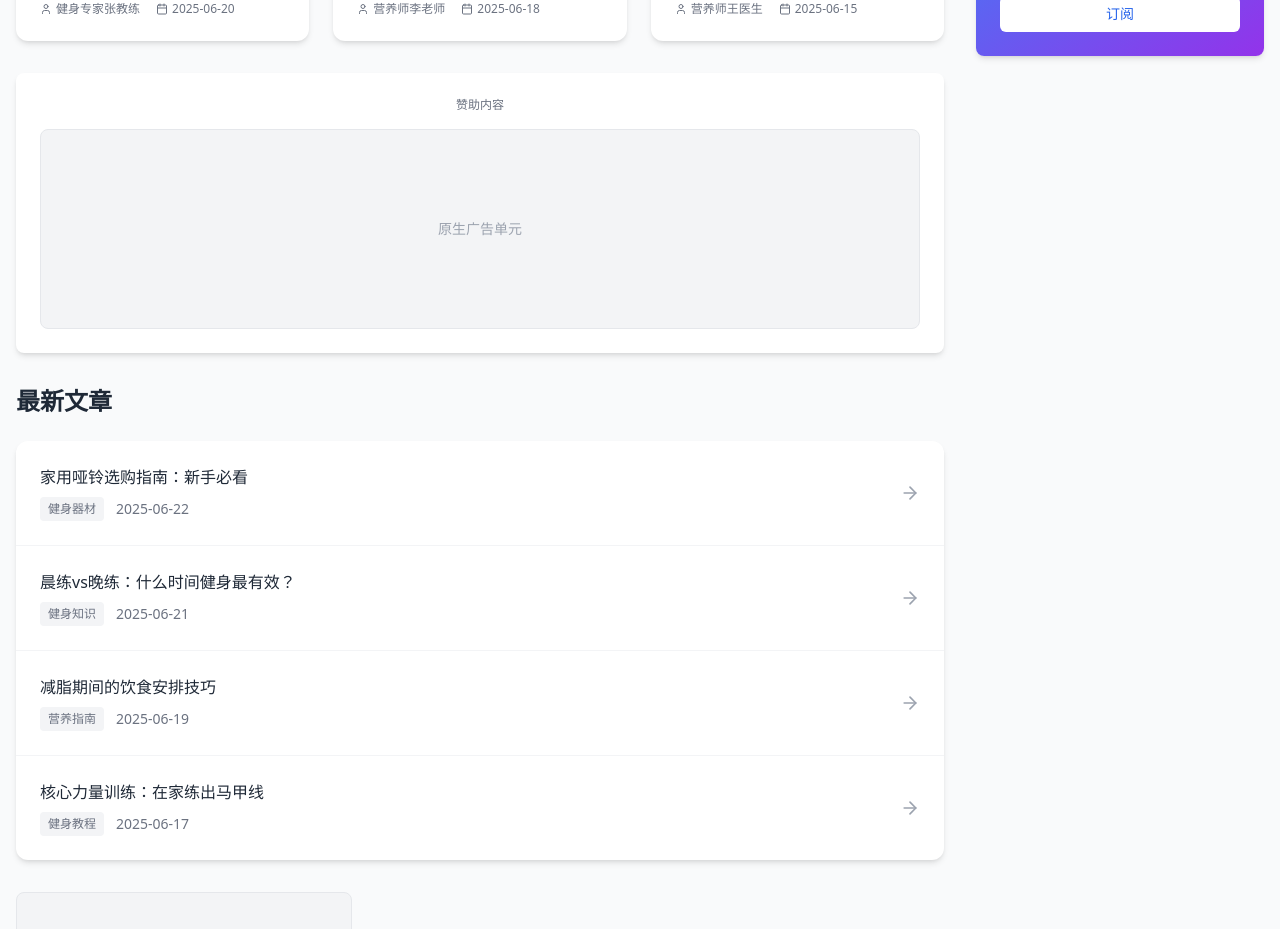
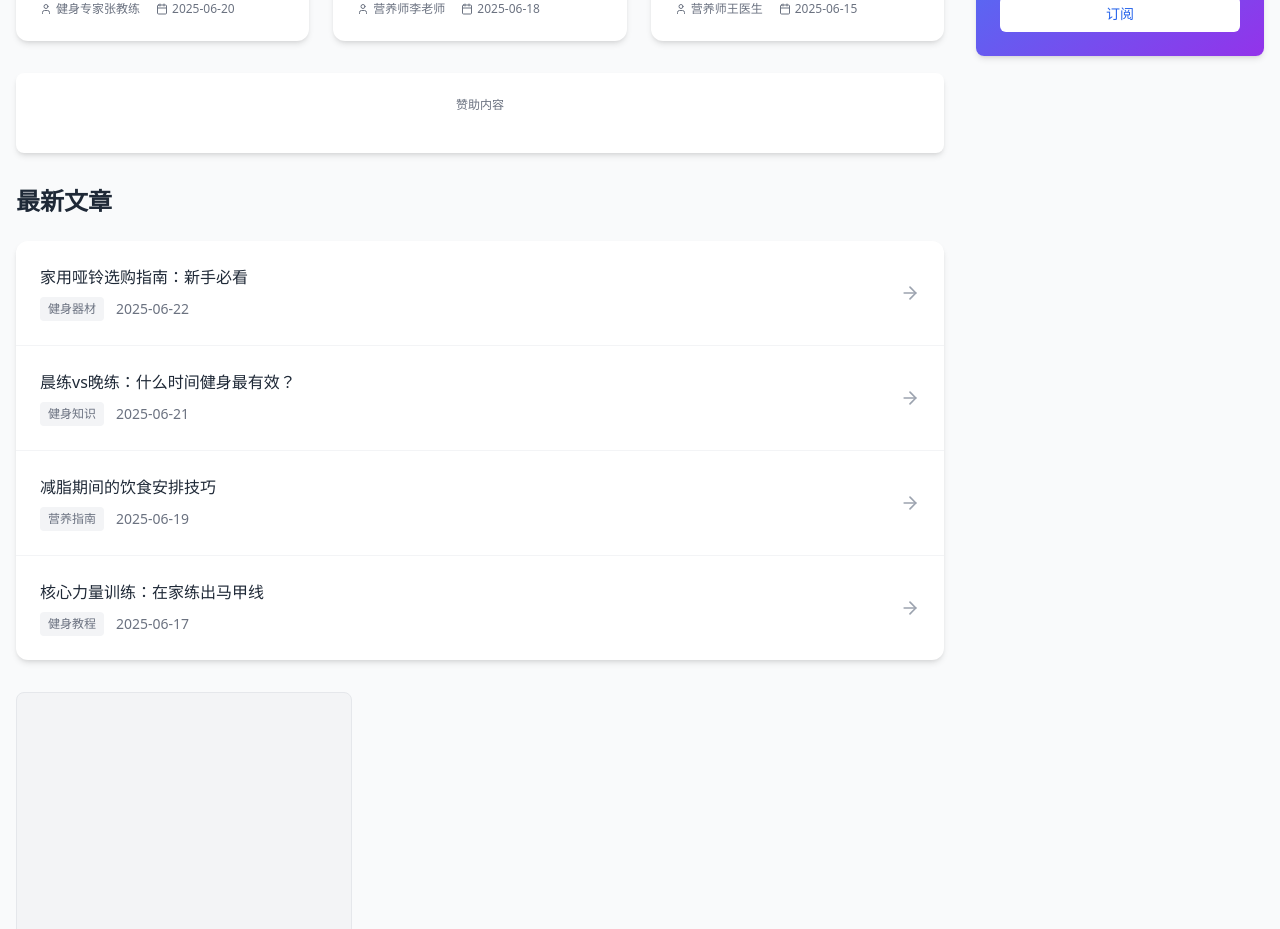
Before and after one commit to zyancn/adsense_strategy, a React (Vite) app: page / in a window 1280 px wide. Shown: the part 1420-2349 px from the top of the page. Built offline with nearby package versions, Linux system fonts and the light colour scheme.

Commit message:
feat: update native ad in Home page

```diff
--- a/src/pages/Home.tsx
+++ b/src/pages/Home.tsx
@@ -210,11 +210,23 @@
       {/* Native Ad */}
       <div className="bg-white rounded-lg shadow-md p-6">
         <div className="text-xs text-gray-500 mb-4 text-center">赞助内容</div>
-        <div className="w-full h-[200px] bg-gray-100 border border-gray-200 rounded-lg flex items-center justify-center">
-          <div className="text-center">
-            <div className="text-sm text-gray-400">原生广告单元</div>
-          </div>
-        </div>
+        <script
+          async
+          src="https://pagead2.googlesyndication.com/pagead/js/adsbygoogle.js?client=ca-pub-6400746346592229"
+          crossOrigin="anonymous"
+        />
+        {/* fit首页中部 */}
+        <ins
+          className="adsbygoogle"
+          style={{ display: 'block' }}
+          data-ad-client="ca-pub-6400746346592229"
+          data-ad-slot="3260187146"
+          data-ad-format="auto"
+          data-full-width-responsive="true"
+        />
+        <script>
+          {`(adsbygoogle = window.adsbygoogle || []).push({});`}
+        </script>
       </div>
 
       {/* Latest Articles */}
```
